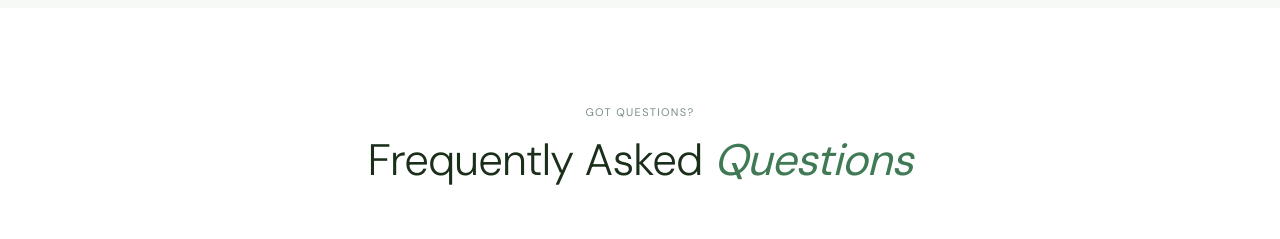
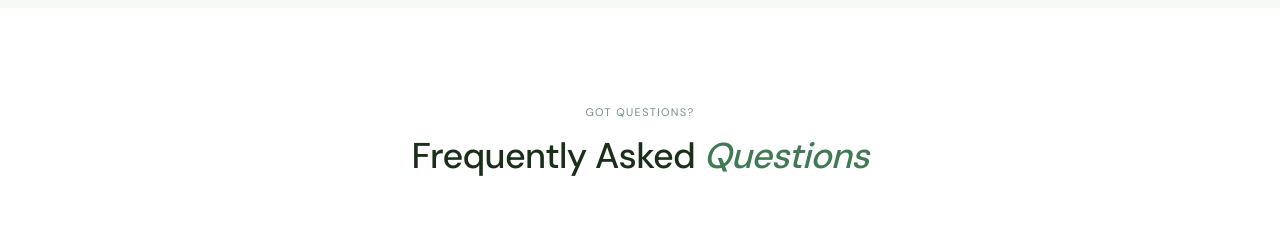
Before and after one commit to alexismierah/practice, a Next.js app in the folder rhe/: page / in a window 1280 px wide. Shown: the part 3760-3999 px from the top of the page. Built offline with nearby package versions, Linux system fonts and the light colour scheme; a web font is replaced by a local one.

Commit message:
Update page.tsx

```diff
--- a/rhe/src/app/page.tsx
+++ b/rhe/src/app/page.tsx
@@ -1274,8 +1274,8 @@ export default function Home() {
         <div style={{ maxWidth: "800px", margin: "0 auto" }}>
           <div style={{ textAlign: "center", marginBottom: "64px" }}>
             <p style={{ fontSize: "11px", letterSpacing: ".12em", textTransform: "uppercase", color: "#7a8f80", marginBottom: "14px", fontFamily: "'DM Sans', sans-serif" }}>Got Questions?</p>
-            <h2 style={{ fontSize: "clamp(28px, 3.5vw, 44px)", fontWeight: 300, letterSpacing: "-0.02em", color: "#1a2e1a", lineHeight: 1.15 }}>
-              Frequently Asked <em style={{ fontStyle: "italic", fontWeight: 400, color: "#3f7a55" }}>Questions</em>
+            <h2 style={{ fontSize: "clamp(28px, 2.8vw, 44px)", fontWeight: 500, letterSpacing: "-0.02em", color: "#1a2e1a", lineHeight: 1.15 }}>
+              Frequently Asked <em style={{ fontStyle: "italic", fontWeight: 500, color: "#3f7a55" }}>Questions</em>
             </h2>
           </div>
           <div style={{ display: "flex", flexDirection: "column", gap: "2px" }}>
```
